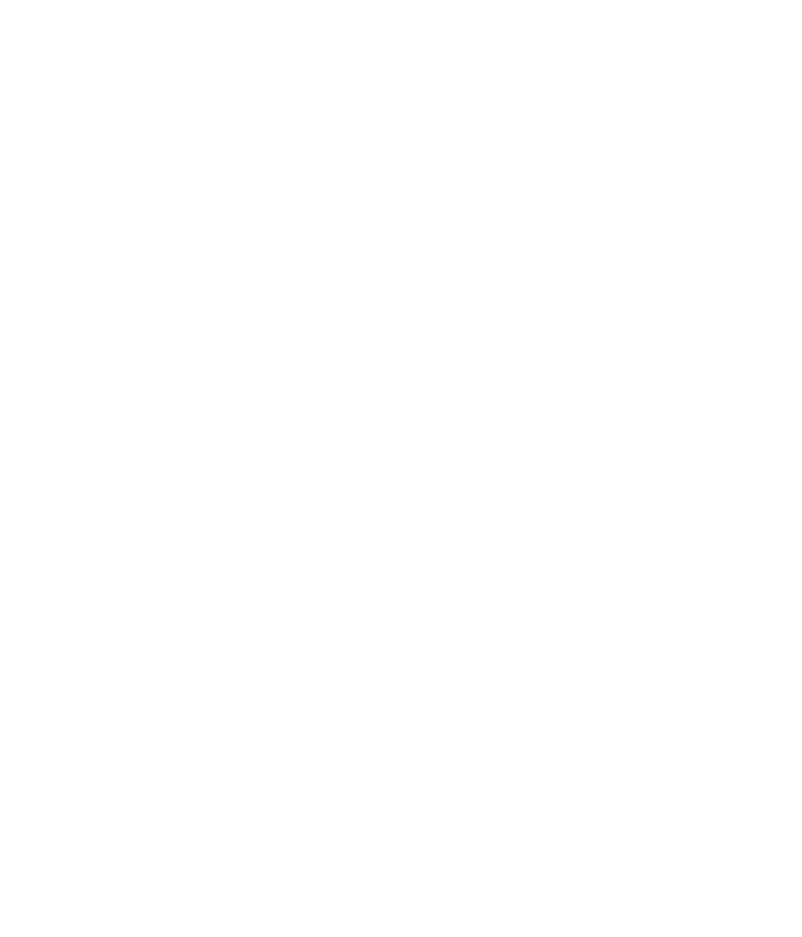
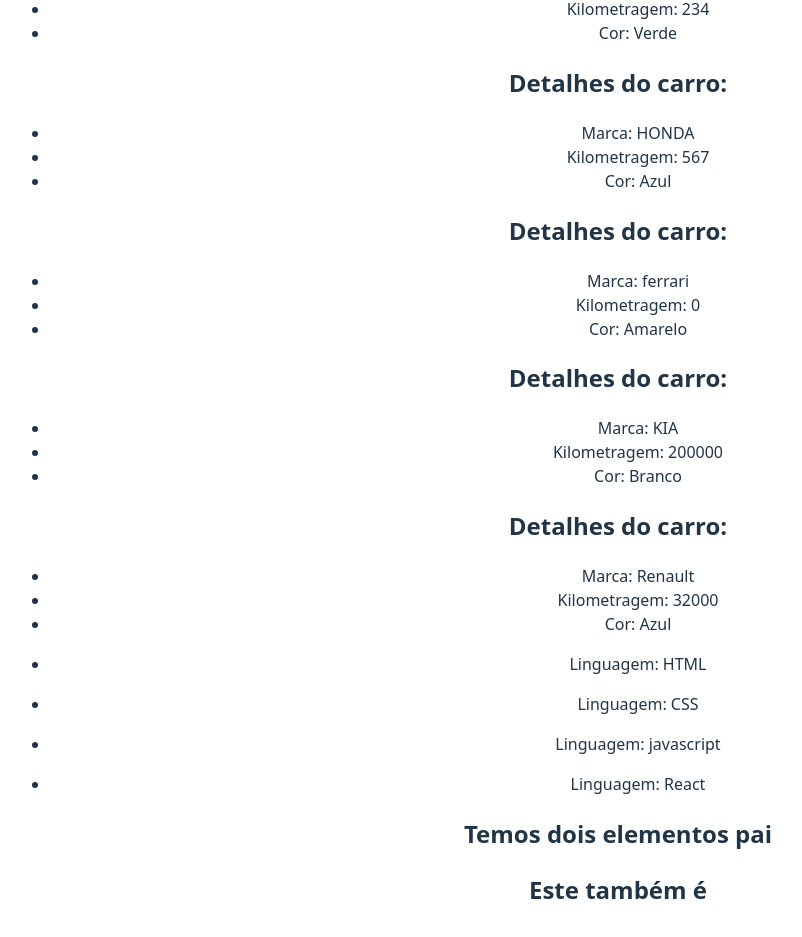
Before and after one commit to samuelgarciamoreira1985/curso-react-codar, a React (Vite) app in the folder 3_AVANCANDO_EM_REACT/avancando/: page / in a window 1280 px wide. Shown: the part 2560-3497 px from the top of the page, without its empty margins (22-824 px from the left). Before the commit the page ends 3005 px from the top, so only its background shows below. Built offline with nearby package versions, Linux system fonts and the light colour scheme.

Commit message:
3_Avancando - Fragments

```diff
--- a/3_AVANCANDO_EM_REACT/avancando/src/App.jsx
+++ b/3_AVANCANDO_EM_REACT/avancando/src/App.jsx
@@ -3,6 +3,7 @@
 import NovoCalculo from './components/NovoCalculo';
 import Produtos from './components/Produtos';
 import Testes from './components/Testes';
+import Testes2 from './components/Testes2';
 
 // 2 - imagem em assets - importando
 import night from "./assets/night.jpg";
@@ -18,6 +19,23 @@
 import ShowUserName from './components/ShowUserName';
 // 9 -Desestruturando props
 import CardDetails from './components/CardDetails';
+
+// 11 - Renderização de listas com componente
+const cars = [
+  {id: 1, brand: "ferrari", color: "Amarelo", km: 0},
+  {id: 2, brand: "KIA", color: "Branco", km: 200000},
+  {id: 3, brand: "Renault", color: "Azul", km: 32000}
+]
+// Teste...
+const linguages = [
+  {id: 1, description:"HTML"},
+  {id: 2, description:"CSS"},
+  {id: 3, description:"javascript"},
+  {id: 4, description:"React"}
+]
+
+// 12 - Fragments
+import Fragment from './components/Fragment';
 
 function App() {
   return (
@@ -40,6 +58,19 @@
       <ShowUserName name="Carlos"/>
       {/*9 - Desestruturando props*/}
       <CardDetails brand="VW" km={999} color="Vermelho"/>
+      {/* 10 - Reaproveitamento de componentes */}
+      <CardDetails brand="FIAT" km={234} color="Verde"/>
+      <CardDetails color="Azul" brand="HONDA" km={567}/>
+      {/* 11 - Renderização de listas com componente */}
+      {cars.map((car) => (
+        <CardDetails key={car.id} brand={car.brand} color={car.color} km={car.km}/>
+      ))}
+      {/* Teste2 - Linguages */}
+      {linguages.map((ling) => (
+        <Testes2 key={ling.id} description={ling.description}/>
+      ))}
+      {/* 12 - Fragments */}
+      <Fragment/>
     </div>
   )
 }
--- /dev/null
+++ b/3_AVANCANDO_EM_REACT/avancando/src/components/Fragment.jsx
@@ -0,0 +1,13 @@
+const Fragment = () => {
+
+
+    return (
+        <>
+        <div><h2>Temos dois elementos pai</h2></div>
+        <div><h2>Este também é</h2></div>
+        </>
+
+  )
+}
+
+export default Fragment
--- /dev/null
+++ b/3_AVANCANDO_EM_REACT/avancando/src/components/Testes2.jsx
@@ -0,0 +1,14 @@
+import React from "react";
+
+const Testes2 = ({description}) => {
+
+    return (
+        <div>
+            <ul>
+                <li>Linguagem: {description}</li>
+            </ul>
+        </div>
+    )
+}
+
+export default Testes2
```
